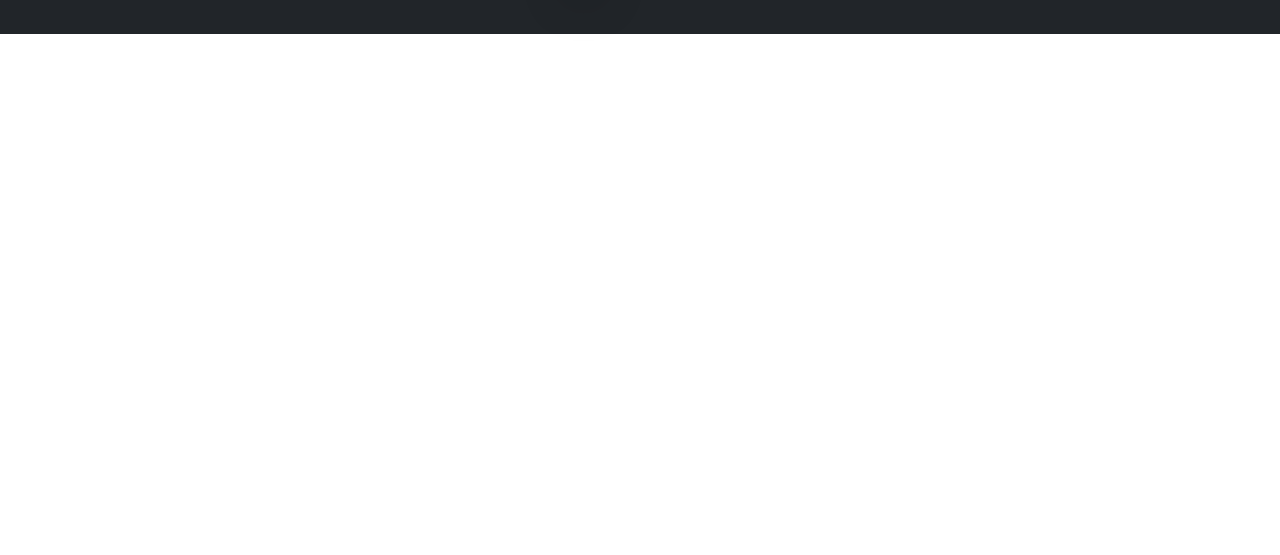
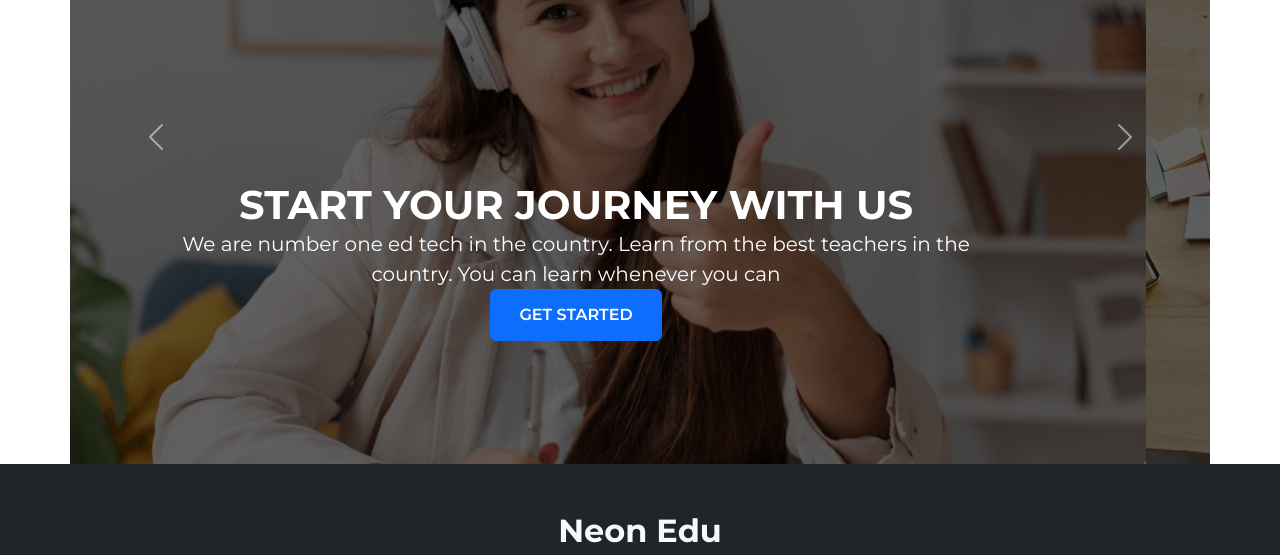
Before and after one commit to Enamulhaque0/Nekopan-Edu, a plain HTML site: page index.html in a window 1280 px wide. Shown: the part 263-818 px from the top of the page. Drawn offline with Linux system fonts and the light colour scheme.

Commit message:
banner added

```diff
--- a/css/style.css
+++ b/css/style.css
@@ -15,7 +15,19 @@ h1, h2, h3, h4, h5, h6, ol, ul, li, p{
 body{
     font-family: 'Montserrat', sans-serif;
 }
-
+/*BANNER PART*/
+.carousel-item::after{
+    content: '';
+    background-color: rgba(0,0,0,0.6);
+    position: absolute;
+    top:0;
+    left:0;
+    width:100%;
+    height: 100%;
+}
+.carousel-caption{
+    z-index: 1;
+}
 
 
 
--- a/index.html
+++ b/index.html
@@ -56,7 +56,61 @@
         </div>
     </header>
 
-
+<!--BANNER PART-->
+<section>
+    <div class="container px-lg-0">
+        <div id="carouselExampleControls" class="carousel slide pt-5" data-bs-ride="carousel">
+            <div class="carousel-inner">
+                <div class="carousel-item active">
+                    <img src="images/cover-1.png" class="d-block w-100 main-overly" alt="...">
+                    <div class="carousel-caption d-none top-50 d-md-block">
+                        <h1 class="fw-bold">START YOUR JOURNEY WITH US</h1>
+                        <p class="fw-normal fs-5">We are number one ed tech in the country. Learn from the best
+                            teachers in the country. You can learn whenever you can </p>
+                        <button type="button" class="btn btn-primary fw-semibold fs-6"
+                            style="--bs-btn-padding-y: .8rem; --bs-btn-padding-x: 1.8rem; --bs-btn-font-size: .75rem;">
+                            GET STARTED
+                        </button>
+                    </div>
+                </div>
+                <div class="carousel-item">
+                    <img src="images/cover-3.jpg" class="d-block w-100 bg-black" alt="...">
+                    <div class="carousel-caption d-none top-50 d-md-block">
+                        <h1 class="fw-bold">START YOUR JOURNEY WITH US</h1>
+                        <p class="fw-normal fs-5">We are number one ed tech in the country. Learn from the best
+                            teachers in the country. You can learn whenever you can </p>
+                        <button type="button" class="btn btn-primary fw-semibold fs-6"
+                            style="--bs-btn-padding-y: .8rem; --bs-btn-padding-x: 1.8rem; --bs-btn-font-size: .75rem; ">
+                            GET STARTED
+                        </button>
+                    </div>
+                </div>
+                <div class="carousel-item">
+                    <img src="images/pexels-julia-m-cameron-4145153.jpg" class="d-block w-100" alt="...">
+                    <div class="carousel-caption d-none top-50 d-md-block">
+                        <h1 class="fw-bold">START YOUR JOURNEY WITH US</h1>
+                        <p class="fw-normal fs-5">We are number one ed tech in the country. Learn from the best
+                            teachers in the country. You can learn whenever you can </p>
+                        <button type="button" class="btn btn-primary fw-semibold fs-6"
+                            style="--bs-btn-padding-y: .8rem; --bs-btn-padding-x: 1.8rem; --bs-btn-font-size: .75rem;">
+                            GET STARTED
+                        </button>
+                    </div>
+                </div>
+            </div>
+            <button class="carousel-control-prev" type="button" data-bs-target="#carouselExampleControls"
+                data-bs-slide="prev">
+                <span class="carousel-control-prev-icon" aria-hidden="true"></span>
+                <span class="visually-hidden">Previous</span>
+            </button>
+            <button class="carousel-control-next" type="button" data-bs-target="#carouselExampleControls"
+                data-bs-slide="next">
+                <span class="carousel-control-next-icon" aria-hidden="true"></span>
+                <span class="visually-hidden">Next</span>
+            </button>
+        </div>
+    </div>
+</section>
 
 
      <!--FOOTER PART-->
```
